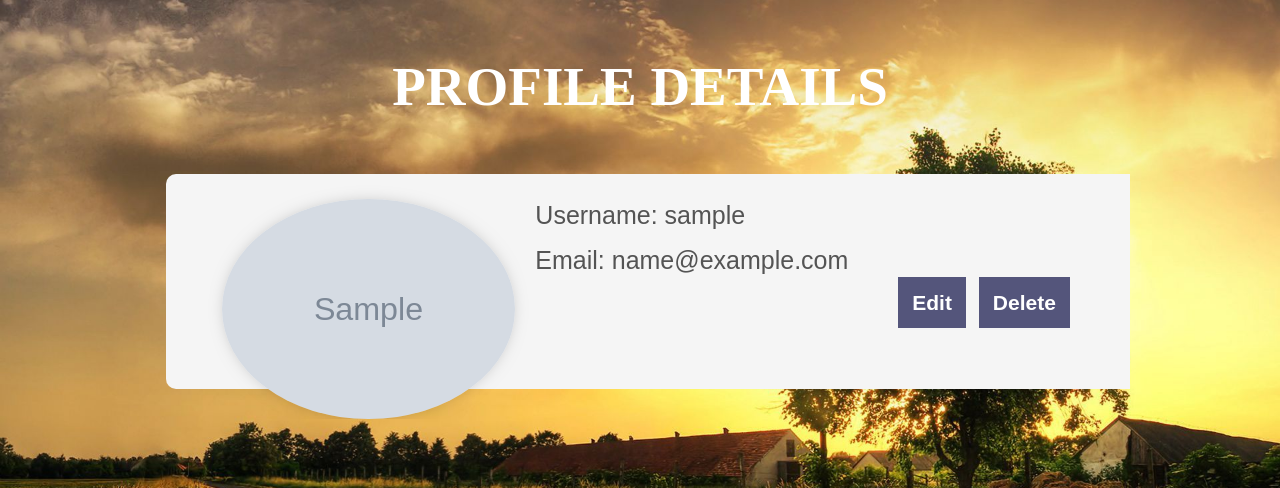
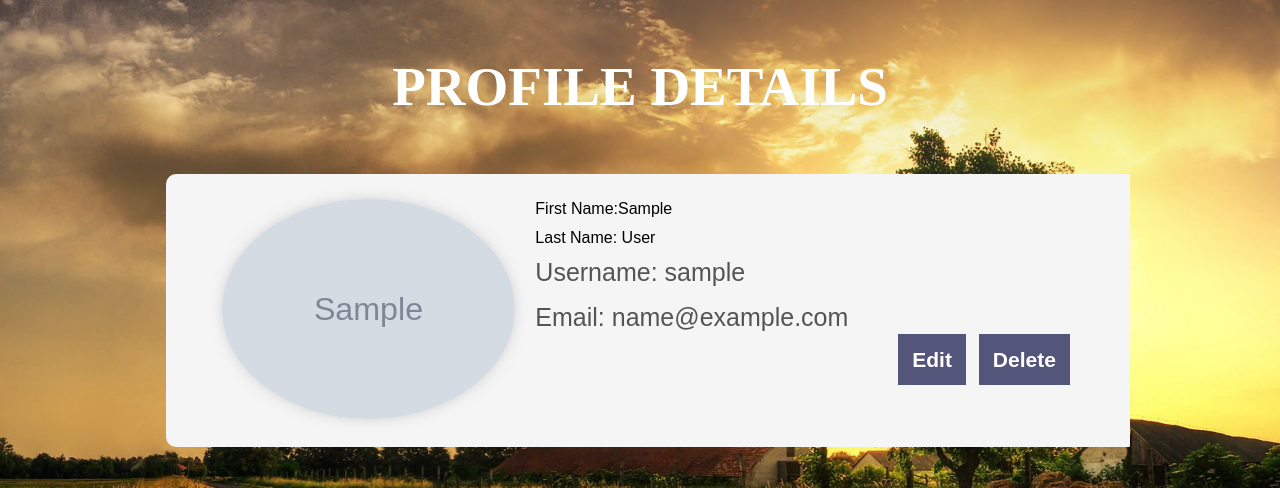
Before and after one commit to Assen95/Farmers_Market, a Django app: page /accounts/profile/1/ in a window 1280 px wide. Shown: the part 96-584 px from the top of the page. Run offline with Django 4.2, Linux system fonts and the light colour scheme; tables that the repository leaves empty hold one stand-in row (values such as "Sample post"); grey boxes marked "Sample" are stand-in pictures.

Commit message:
Fourth Commit

```diff
--- a/farmers_market/companies/forms.py
+++ b/farmers_market/companies/forms.py
@@ -2,6 +2,7 @@ from django import forms
 from django.core.exceptions import ValidationError
 
 from farmers_market.companies.models import Company
+from farmers_market.groceries.models import Grocery
 from farmers_market.miscellaneous.form_mixins import DisabledFormMixin
 
 
@@ -20,5 +21,6 @@ class CompanyDeleteForm(DisabledFormMixin, BaseCompanyForm):
 
     def save(self, commit=True):
         if commit:
+            Grocery.objects.all().delete()
             self.instance.delete()
         return self.instance
--- a/farmers_market/groceries/forms.py
+++ b/farmers_market/groceries/forms.py
@@ -19,7 +19,7 @@ class EditGroceryForm(forms.ModelForm):
 class DeleteGroceryForm(forms.ModelForm):
     class Meta:
         model = Grocery
-        exclude = ('slug',)
+        exclude = ('user', 'slug', 'company', 'category',)
 
     def __init__(self, *args, **kwargs):
         super().__init__(*args, **kwargs)
@@ -28,10 +28,8 @@ class DeleteGroceryForm(forms.ModelForm):
     def save(self, commit=True):
         if commit:
             self.instance.delete()
-
         return self.instance
 
     def _set_disabled_fields(self):
         for _, field in self.fields.items():
             field.widget.attrs['readonly'] = 'readonly'
-            field.widget.attrs['disabled'] = 'disabled'
--- a/farmers_market/groceries/views.py
+++ b/farmers_market/groceries/views.py
@@ -90,7 +90,6 @@ def edit_grocery(request, username, grocery_slug):
 def delete_grocery(request, username, grocery_slug):
     has_company = Company.objects.filter(user_id=request.user.pk)
     grocery = get_grocery_by_slug_and_username(grocery_slug, username)
-
     if request.method == 'GET':
         form = DeleteGroceryForm(instance=grocery)
     else:
@@ -103,7 +102,8 @@ def delete_grocery(request, username, grocery_slug):
         'form': form,
         'username': username,
         'grocery_slug': grocery_slug,
-        'has_company': has_company
+        'has_company': has_company,
+        'grocery': grocery,
     }
 
     return render(request, 'grocery/delete-grocery.html', context)
--- a/templates/profile/details-profile.html
+++ b/templates/profile/details-profile.html
@@ -14,9 +14,12 @@
                     <img class="game-img" src="{{ profile.profile_picture }}" alt='profile-image'/>
                 {% endif %}
 
-                {% if profile.full_name %}
+                {% if profile.first_name%}
                     <!-- user full name (if any) -->
-                    <h1>{{ profile.full_name }}</h1>
+                    <p>First Name:{{ profile.first_name }}</p>
+                    {% if profile.last_name %}
+                        <p>Last Name: {{ profile.last_name }}</p>
+                    {% endif %}
                 {% endif %}
                 <p class="text">Username: {{ profile.username }}</p>
                 <!-- user email -->
```
